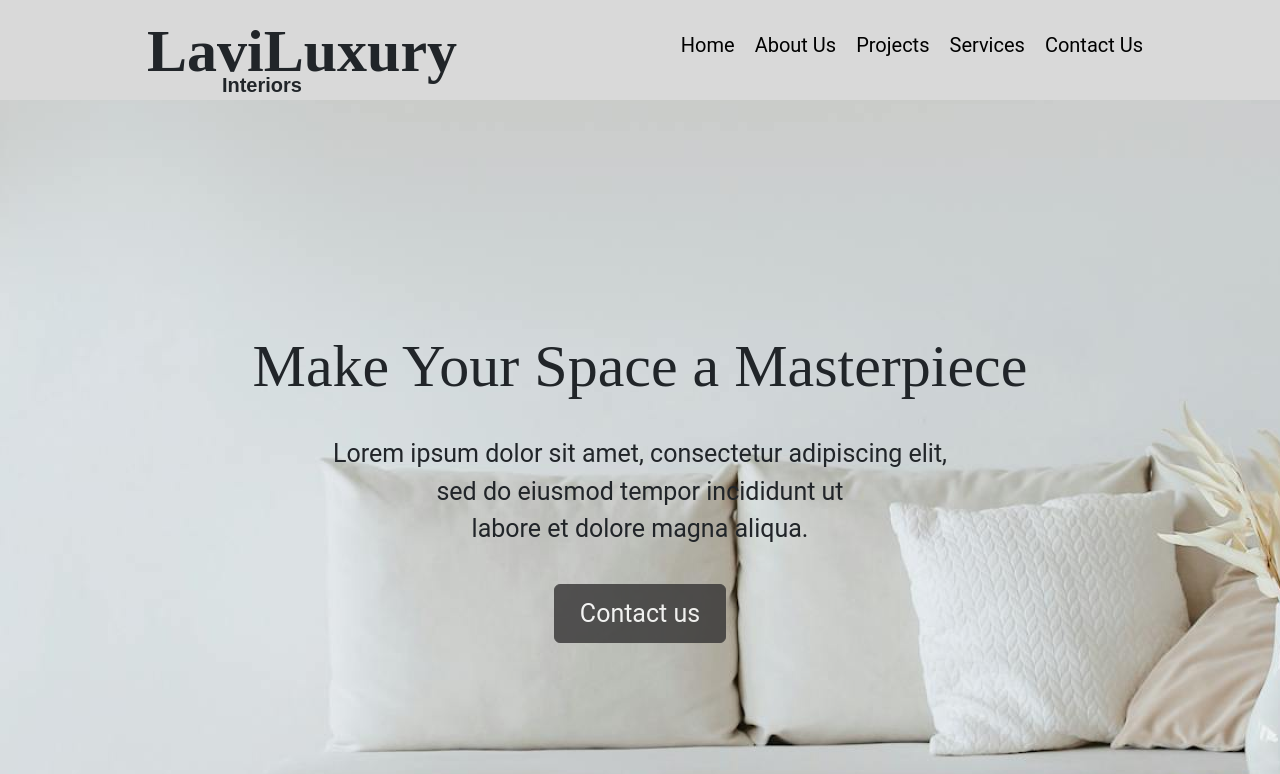
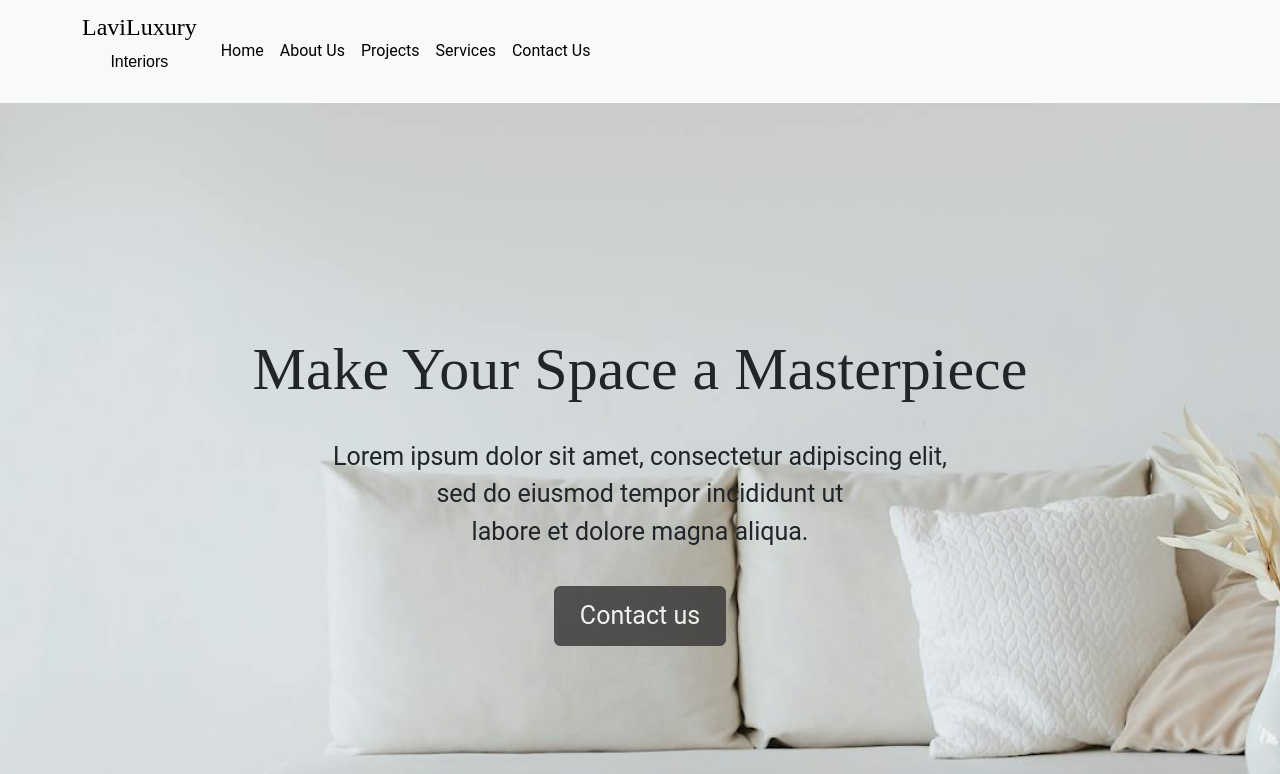
Before and after one commit to Tamarahhh/laviluxury, a React (Create React App) app: page / in a window 1280 px wide. Shown: the top 774 px of the page. Built offline with nearby package versions, Linux system fonts and the light colour scheme.

Commit message:
minor change

```diff
--- a/src/Header.css
+++ b/src/Header.css
@@ -1,51 +1,25 @@
 .Header {
-  height: 100px;
   background: #d9d9d9;
-  display: flex;
-  justify-content: space-around;
-}
-.Header ul {
-  display: flex;
-  justify-content: space-between;
-  padding: 30px 5px 30px 20px;
-  gap: 20px;
+  padding: 15px 0;
 }
 
-ul li {
-  font-family: "Roboto", sans-serif;
-  font-weight: 400;
-  font-size: 20px;
-  display: flex;
-  justify-content: space-between;
-  text-decoration: none;
-}
-div .logo {
-  max-width: 265px;
-  height: 95px;
-  padding-left: 15px;
-}
 .logo h1 {
   font-family: "Dancing Script", cursive;
-  font-size: 60px;
-  font-weight: bold;
-  padding-top: 15px;
+  font-size: 1.5rem;
 }
 
 .logo p {
   font-family: "Poppins", sans-serif;
-  font-size: 20px;
-  font-weight: 600;
-  position: relative;
-  top: -25px;
-  left: -10px;
+  font-size: 1rem;
 }
 
-li a {
-  text-decoration: none;
+.navbar-nav .nav-item .nav-link {
+  font-family: "Roboto", sans-serif;
+  font-weight: 400;
+  font-size: 1rem;
   color: #000;
-  transition: 0.3s ease-in-out;
 }
 
-li a:hover {
+.navbar-nav .nav-item .nav-link:hover {
   text-decoration: underline;
 }
--- a/src/Header.js
+++ b/src/Header.js
@@ -3,28 +3,50 @@
 
 export default function Header() {
   return (
-    <div className="Header">
-      <div className="logo">
+    <header className="Header navbar navbar-expand-lg navbar-light bg-light">
+      <div className="container">
+        <div className="navbar-brand logo">
           <h1>LaviLuxury</h1>
           <p>Interiors</p>
         </div>
-      <ul>
-        <li>
-          <a href="/">Home</a>
+        <button
+          className="navbar-toggler"
+          type="button"
+          data-toggle="collapse"
+          data-target="#navbarNav"
+        >
+          <span className="navbar-toggler-icon"></span>
+        </button>
+        <div className="collapse navbar-collapse" id="navbarNav">
+          <ul className="navbar-nav ml-auto">
+            <li className="nav-item">
+              <a className="nav-link" href="/">
+                Home
+              </a>
             </li>
-        <li>
-          <a href="#about">About Us</a>
+            <li className="nav-item">
+              <a className="nav-link" href="#about">
+                About Us
+              </a>
             </li>
-        <li>
-          <a href="#projects">Projects</a>
+            <li className="nav-item">
+              <a className="nav-link" href="#projects">
+                Projects
+              </a>
             </li>
-        <li>
-          <a href="#services">Services</a>
+            <li className="nav-item">
+              <a className="nav-link" href="#services">
+                Services
+              </a>
             </li>
-        <li>
-          <a href="#contact">Contact Us</a>
+            <li className="nav-item">
+              <a className="nav-link" href="#contact">
+                Contact Us
+              </a>
             </li>
           </ul>
         </div>
+      </div>
+    </header>
   );
 }
```
Lines whose indentation alone changed are shown as unchanged.
